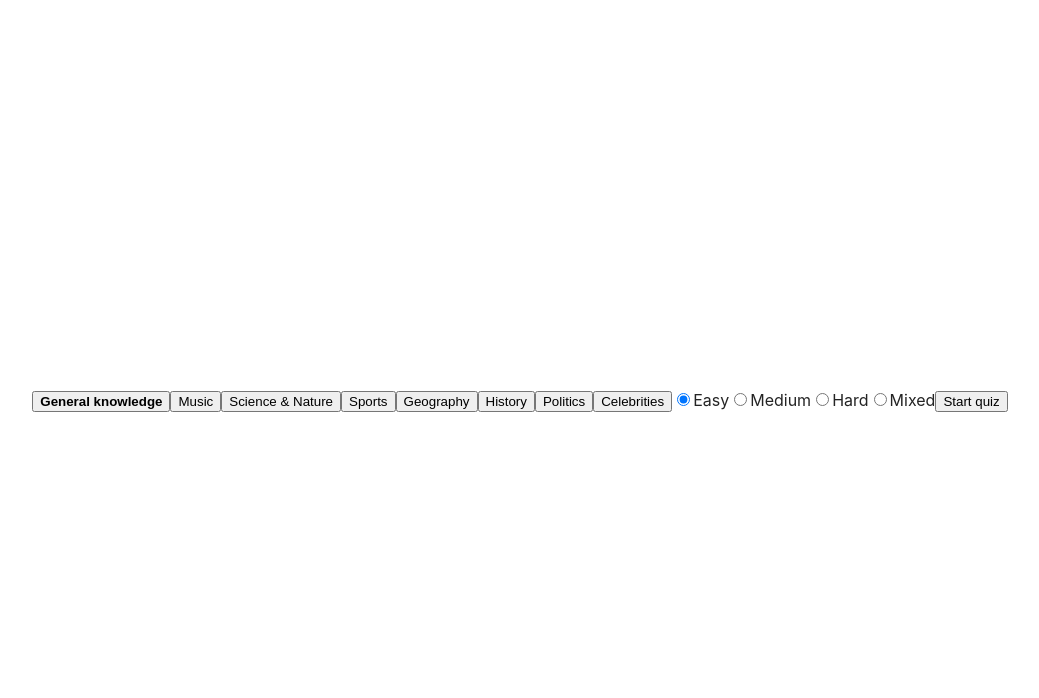
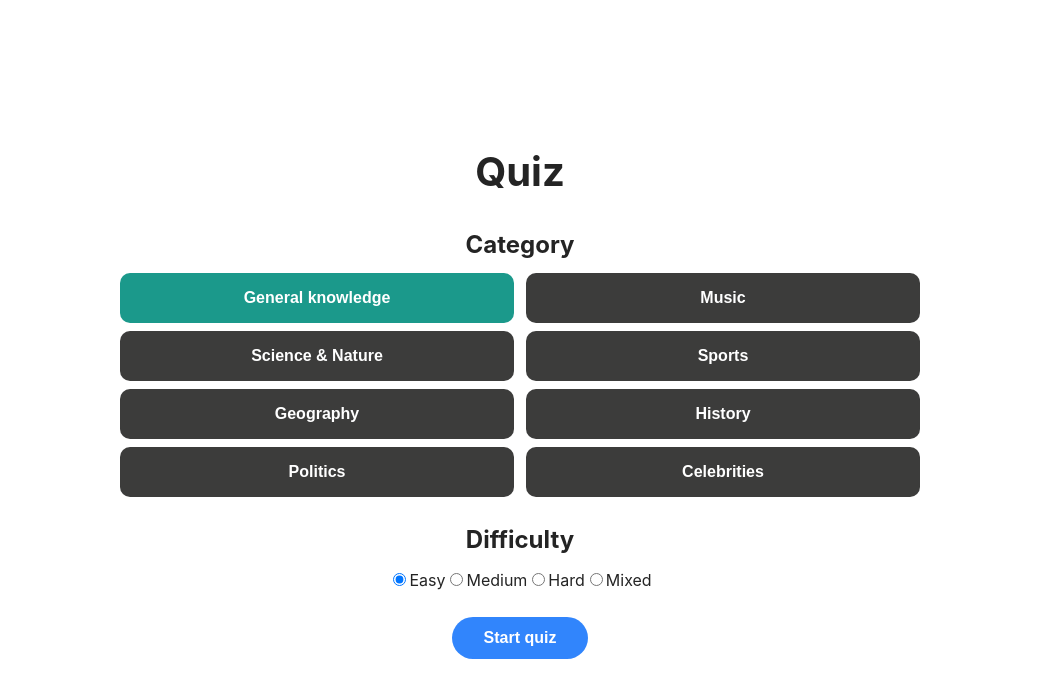
Before and after one commit to annadrg/quiz-app, a React (Vite) app: page / in a window 1280 px wide. Shown: the top 698 px of the page, without its empty margins (120-1159 px from the left). Built offline with nearby package versions, Linux system fonts and the light colour scheme.

Commit message:
add game selection styling

```diff
--- /dev/null
+++ b/src/components/Button/Button.module.css
@@ -0,0 +1,21 @@
+
+.button {
+  background-color: rgba(var(--buttonColor), 1);
+  width: fit-content;
+  border-radius: 100px;
+  border: none;
+  box-sizing: border-box;
+  color: #FFFFFF;
+  font-size: 1em;
+  font-weight: 600;
+  padding: 12px 32px;
+  position: relative;
+  transition: background-color 300ms;
+  user-select: none;
+  -webkit-user-select: none;
+}
+
+.button:hover,
+.button:focus {
+  background-color: rgba(var(--buttonColor), 0.8);
+}
--- a/src/components/Button/Button.tsx
+++ b/src/components/Button/Button.tsx
@@ -1,7 +1,15 @@
 import { ComponentProps } from 'react';
+import styles from './Button.module.css';
 
 function Button({ children, ...restProps }: ComponentProps<'button'>) {
-  return <button {...restProps}>{children}</button>;
+  return (
+    <button
+      {...restProps}
+      className={`${styles.button} ${restProps.className ?? ''}`}
+    >
+      {children}
+    </button>
+  );
 }
 
 export default Button;
--- /dev/null
+++ b/src/components/CategoryButton/CategoryButton.module.css
@@ -0,0 +1,10 @@
+.categoryButton {
+  --buttonColor: 60, 60, 59;
+  border-radius: 10px;
+  width: 100%;
+  padding-block: 16px;
+}
+
+.selected {
+  --buttonColor: 27, 153, 139;
+}
--- a/src/components/CategoryButton/CategoryButton.tsx
+++ b/src/components/CategoryButton/CategoryButton.tsx
@@ -1,5 +1,6 @@
 import { MouseEventHandler } from 'react';
 import Button from '../Button';
+import styles from './CategoryButton.module.css';
 
 interface Props {
   isSelected: boolean;
@@ -10,10 +11,10 @@ interface Props {
 function CategoryButton({ isSelected, categoryName, onClick }: Props) {
   return (
     <Button
+      className={`${styles.categoryButton} ${isSelected ? styles.selected : ''}`}
       type="button"
       onClick={onClick}
       aria-pressed={isSelected}
-      style={isSelected ? { fontWeight: 700 } : undefined}
     >
       {categoryName}
     </Button>
--- /dev/null
+++ b/src/components/GameSelection/GameSelection.module.css
@@ -0,0 +1,28 @@
+.form {
+  display: flex;
+  flex-direction: column;
+  align-items: center;
+  row-gap: 25px;
+}
+
+.form h2 {
+  margin-bottom: 10px;
+}
+
+.form > div {
+  width: 100%;
+}
+
+.categories {
+  width: 100%;
+  display: grid;
+  grid-template-columns: 1fr 1fr;
+  grid-auto-rows: 1fr;
+  gap: 8px 12px;
+}
+
+@media (max-width: 500px) {
+  .categories {
+    grid-template-columns: 1fr;
+  }
+}
--- a/src/components/GameSelection/GameSelection.tsx
+++ b/src/components/GameSelection/GameSelection.tsx
@@ -5,6 +5,7 @@ import { useQuestionStore } from '../../store/question';
 import RadioGroup from '../RadioGroup';
 import { CATEGORIES, DIFFICULTIES } from '../../constants';
 import { Category, Difficulty } from '../../types';
+import styles from './GameSelection.module.css';
 
 function GameSelection() {
   const getQuestions = useQuestionStore((state) => state.getQuestions);
@@ -28,7 +29,11 @@ function GameSelection() {
   }
 
   return (
-    <form onSubmit={handleSubmit}>
+    <form className={styles.form} onSubmit={handleSubmit}>
+      <h1>Quiz</h1>
+      <div>
+        <h2>Category</h2>
+        <div className={styles.categories}>
           {categoryKeys.map((option) => (
             <CategoryButton
               key={option}
@@ -37,12 +42,17 @@ function GameSelection() {
               onClick={() => setCategory(option)}
             />
           ))}
+        </div>
+      </div>
+      <div>
+        <h2>Difficulty</h2>
         <RadioGroup
           name="difficulty"
           options={DIFFICULTIES}
           selected={difficulty}
           onChange={(event) => setDifficulty(event.target.value as Difficulty)}
         />
+      </div>
       <Button type="submit">Start quiz</Button>
     </form>
   );
--- a/src/components/RadioGroup/RadioGroup.tsx
+++ b/src/components/RadioGroup/RadioGroup.tsx
@@ -10,7 +10,7 @@ interface Props {
 function RadioGroup({ name, options, selected, onChange }: Props) {
   const optionsIsArray = Array.isArray(options);
   return (
-    <>
+    <div>
       {Object.entries(options).map(([key, label]) => {
         const value = optionsIsArray ? label : key;
         const id = `${name}-${value}`;
@@ -28,7 +28,7 @@ function RadioGroup({ name, options, selected, onChange }: Props) {
           </label>
         );
       })}
-    </>
+    </div>
   );
 }
 
--- a/src/index.css
+++ b/src/index.css
@@ -13,21 +13,27 @@
 }
 
 #root {
+  width: min(100%, 800px);
   max-width: 1280px;
   margin: 0 auto;
   padding: 2rem;
   text-align: center;
+
+  --buttonColor: 49, 133, 252;
 }
 
 body {
   margin: 0;
   display: flex;
   place-items: center;
-  min-width: 320px;
   min-height: 100vh;
 }
 
 h1 {
-  font-size: 3.2em;
-  line-height: 1.1;
+  font-size: 2.5em;
+  margin: 0;
 }
+
+h2 {
+  margin: 0;
+}
```
Lines whose indentation alone changed are shown as unchanged.
